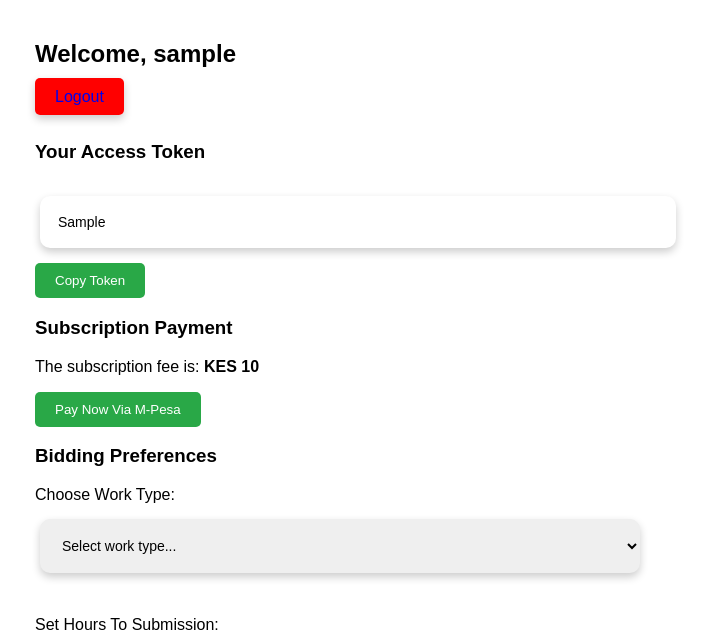
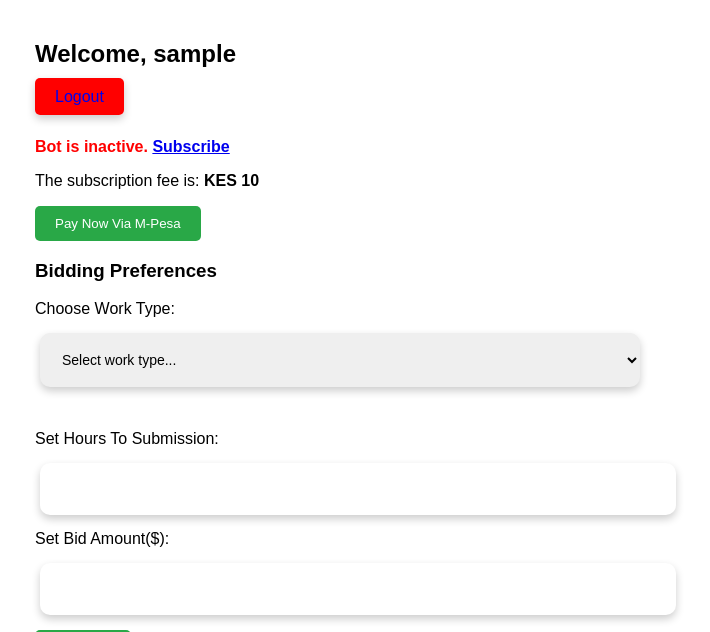
Before and after one commit to MichaelWaruiru/bot-bidder, a Flask app: template app/templates/dashboard.html in a window 1280 px wide. Shown: the top 632 px of the page, without its empty margins (305-1015 px from the left). Run offline with Flask 3, Linux system fonts and the light colour scheme; the template is opened without the code that fills it: most values are stand-ins (such as "Sample title", 1, 10 or a date in 2020); data that the repository does not hold is empty; some libraries are stand-ins or nearby versions.

Commit message:
Rectified payments errors and removed copy func

```diff
--- a/app/templates/dashboard.html
+++ b/app/templates/dashboard.html
@@ -28,19 +28,15 @@
     {% if subscription_active %}
       <p style="color: green;">Your subscription is active. Enjoy your services!</p>
     {% else %}
-      <h3>Your Access Token</h3>
-      <div>
-          <input type="text" id="accessTokenField" value="{{ access_token }}" readonly>
-          <button class="btn" onclick="copyAccessToken()">Copy Token</button>
-      </div>
+      <p style="color: red; font-weight: bold;">Bot is inactive.
+        <a href="/dashboard/pay">Subscribe</a>
+      </p>
+      <p>The subscription fee is: <strong id="amount">KES {{ amount }}</strong></p>
+
+      <form action="/dashboard/pay" method="POST">
+        <button type="button" class="btn" onclick="paySubscription()">Pay Now Via M-Pesa</button>
+      </form>
     {% endif %}
-
-    <h3>Subscription Payment</h3>
-    <p>The subscription fee is: <strong id="amount">KES {{ amount }}</strong></p>
-
-    <form action="/dashboard/pay" method="POST">
-        <button type="button" class="btn" onclick="paySubscription()">Pay Now Via M-Pesa</button>
-    </form>
 
     <h3>Bidding Preferences</h3>
     <form action="/dashboard/bid" method="POST">
@@ -104,15 +100,6 @@
 
       console.log("Using access token:", token);
 
-      function copyAccessToken() {
-        const tokenField = document.getElementById("accessTokenField");
-        tokenField.select();
-        tokenField.setSelectionRange(0, 99999); // For mobile devices
-        document.execCommand("copy");
-
-        // Provide feedback to the user
-        alert("Access token copied to clipboard!");
-      }
 
       // Function to fetch subscription price
       async function fetchSubscriptionPrice() {
```
Also changed, not shown: app/models.py (+21 -5 lines), app/routes/dashboard_routes.py (+6 -6 lines).
